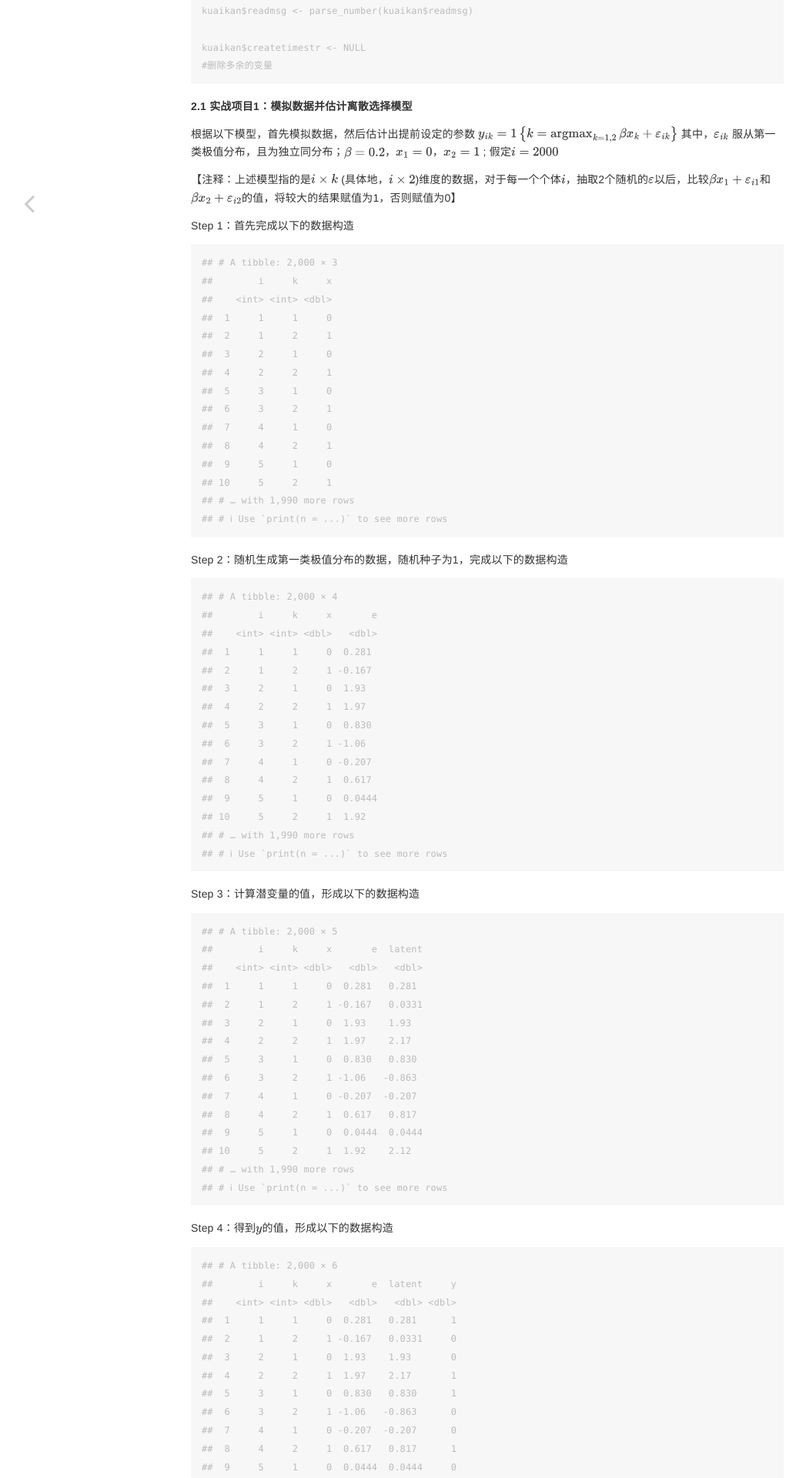
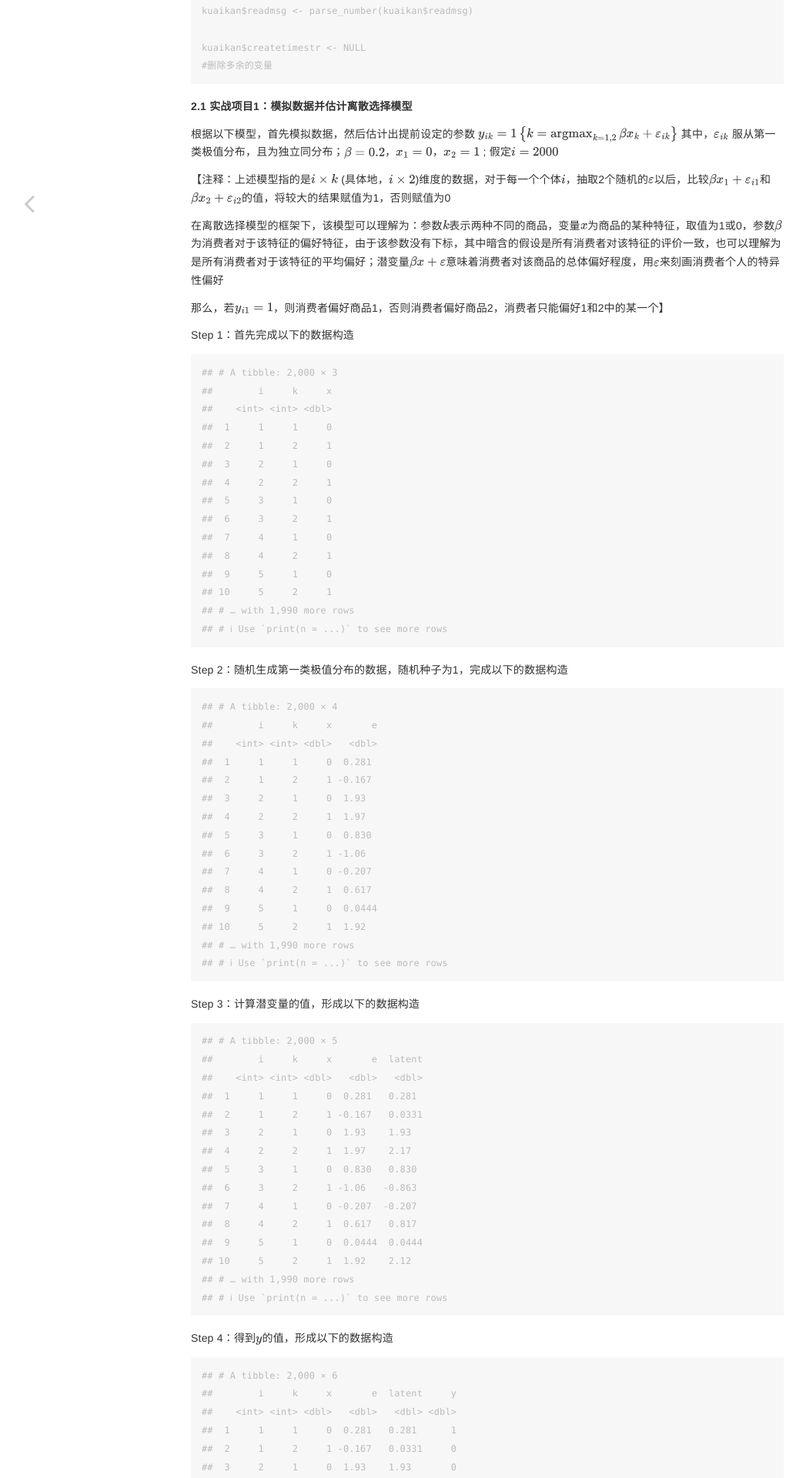
Before and after one commit to Zhuopie/Zhuopie.github.io, a Jekyll site: the page built from _pages/Work with R.md, in a window 1280 px wide. Shown: the part 1805-3725 px from the top of the page at 77% size, without its empty margins (7-1054 px from the left). Built offline with Jekyll 4.4.1, drawn with Linux system fonts in a browser that asks for light colours.

Commit message:
Update Work with R.md

```diff
--- a/_pages/Work with R.md
+++ b/_pages/Work with R.md
@@ -104,7 +104,11 @@ y_{i k}=1\left\{k=\operatorname{argmax}_{k=1,2} \beta x_k+\varepsilon_{i k}\righ
 $$
 其中，$\varepsilon_{ik}$ 服从第一类极值分布，且为独立同分布；$\beta=0.2$，$x_{1}=0$，$x_2=1$ ; 假定$i=2000$
 
-【注释：上述模型指的是$i\times k$ (具体地，$i\times 2$)维度的数据，对于每一个个体$i$，抽取2个随机的$\varepsilon$以后，比较$\beta x_1+\varepsilon_{i1}$和$\beta x_2+\varepsilon_{i2}$的值，将较大的结果赋值为1，否则赋值为0】
+【注释：上述模型指的是$i\times k$ (具体地，$i\times 2$)维度的数据，对于每一个个体$i$，抽取2个随机的$\varepsilon$以后，比较$\beta x_1+\varepsilon_{i1}$和$\beta x_2+\varepsilon_{i2}$的值，将较大的结果赋值为1，否则赋值为0
+
+在离散选择模型的框架下，该模型可以理解为：参数$k$表示两种不同的商品，变量$x$为商品的某种特征，取值为1或0，参数$\beta$为消费者对于该特征的偏好特征，由于该参数没有下标，其中暗含的假设是所有消费者对该特征的评价一致，也可以理解为是所有消费者对于该特征的平均偏好；潜变量$\beta x+\varepsilon$意味着消费者对该商品的总体偏好程度，用$\varepsilon$来刻画消费者个人的特异性偏好
+
+那么，若$y_{i1}=1$，则消费者偏好商品1，否则消费者偏好商品2，消费者只能偏好1和2中的某一个】
 
 Step 1：首先完成以下的数据构造
 
```
